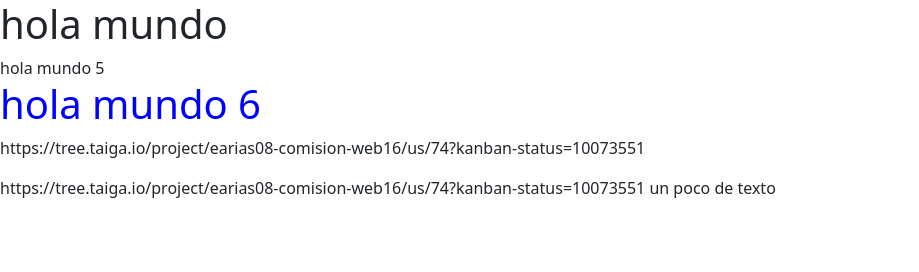
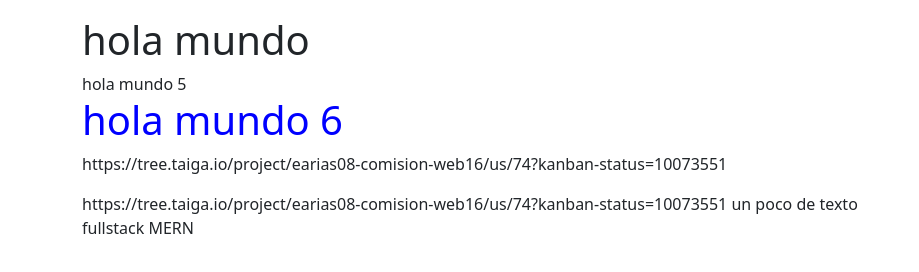
Before and after one commit to josecasas12/practicaJava01, a plain HTML site: page index.html in a window 1280 px wide. Shown: the whole page, without its empty margins (0-919 px from the left). Drawn offline with nearby package versions, Linux system fonts and the light colour scheme.

Commit message:
agregue una linea en jv con un br y cambie la clase del body

```diff
--- a/index.html
+++ b/index.html
@@ -13,7 +13,7 @@
     <link rel="stylesheet" href="./css/style.css">
     <title>Practica de Javascript</title>
   </head>
-  <body>
+  <body class="container my-3">
     <h1>hola mundo</h1>
     <script
       src="https://cdn.jsdelivr.net/npm/bootstrap@5.3.8/dist/js/bootstrap.bundle.min.js"
--- a/js/01.variables.js
+++ b/js/01.variables.js
@@ -23,3 +23,7 @@ const taiga =
   document.writeln('<p>'+taiga+'</p>')
   document.writeln(taiga)
   document.writeln('un poco de texto')
+
+  let curso = 'fullstack MERN'
+
+  document.writeln('<br>'+curso)
```
